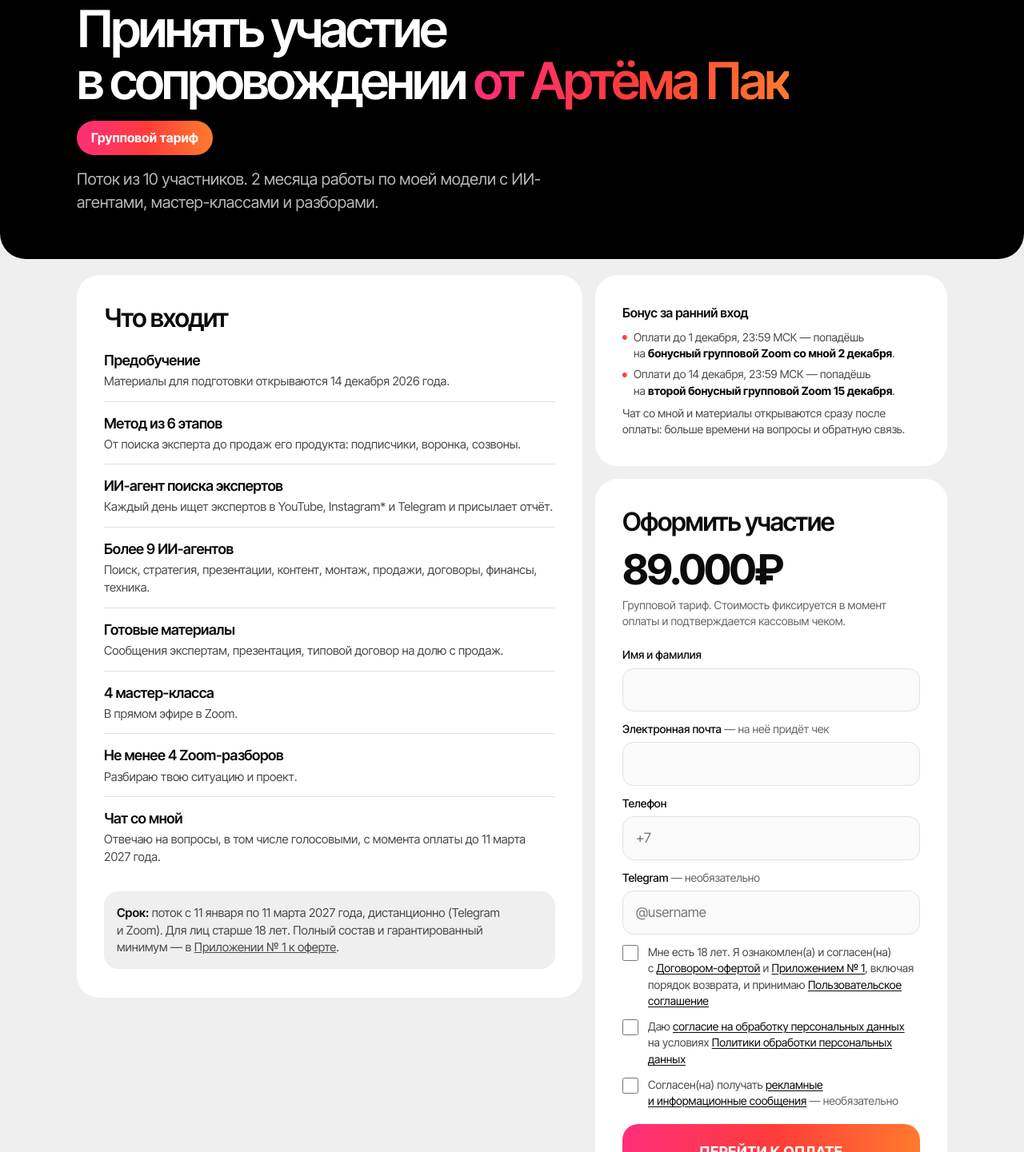
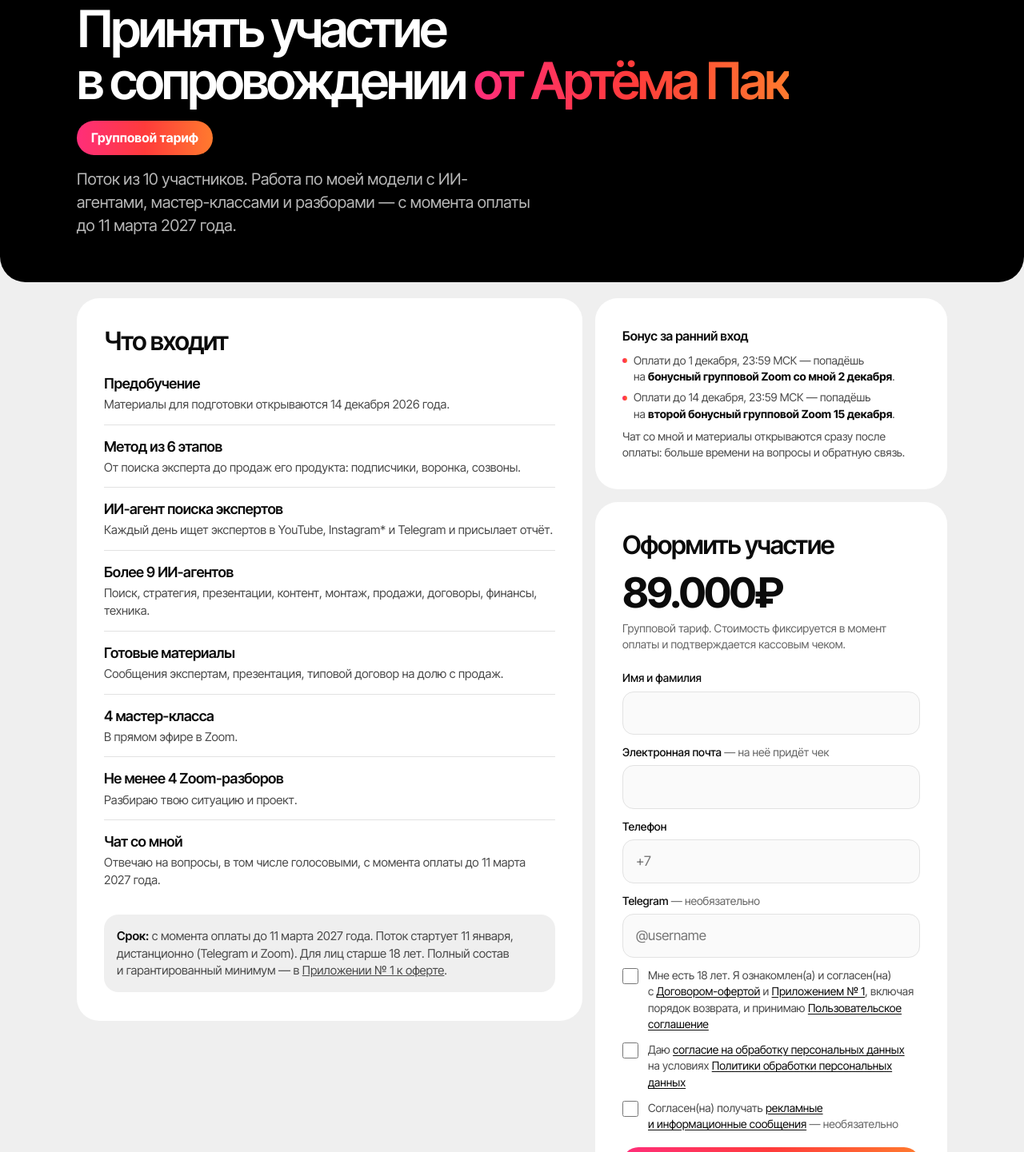
Before and after one commit to artem-pak/accompaniment, a plain HTML site: page group/index.html in a window 1280 px wide. Shown: the part 102-1543 px from the top of the page at 80% size. Drawn offline with Linux system fonts and the light colour scheme.

Commit message:
Group tariff: term is from payment until 11 March 2027
Co-Authored-By: Claude Sonnet 5.5 <noreply@anthropic.com>

```diff
--- a/group/index.html
+++ b/group/index.html
@@ -95,7 +95,7 @@
     <div class="pills" style="--pills-em:35.6"><div class="pill">Старт потока:<b>11&nbsp;января</b></div><div class="pill">Предобучение:<b>с&nbsp;14&nbsp;декабря</b></div><div class="pill">Мест:<b>10</b></div></div>
     <h1>Принять участие в&nbsp;сопровождении <span class="grad-text">от&nbsp;Артёма Пак</span></h1>
     <span class="tariff">Групповой тариф</span>
-    <p class="lead">Поток из&nbsp;10&nbsp;участников. 2&nbsp;месяца работы по&nbsp;моей модели с&nbsp;ИИ-агентами, мастер-классами и&nbsp;разборами.</p>
+    <p class="lead">Поток из&nbsp;10&nbsp;участников. Работа по&nbsp;моей модели с&nbsp;ИИ-агентами, мастер-классами и&nbsp;разборами&nbsp;— с&nbsp;момента оплаты до&nbsp;11&nbsp;марта 2027&nbsp;года.</p>
   </div>
 </header>
 
@@ -113,7 +113,7 @@
       <li><b>Не&nbsp;менее 4 Zoom-разборов</b><span>Разбираю твою ситуацию и&nbsp;проект.</span></li>
       <li><b>Чат со&nbsp;мной</b><span>Отвечаю на&nbsp;вопросы, в&nbsp;том числе голосовыми, с&nbsp;момента оплаты до&nbsp;11&nbsp;марта 2027&nbsp;года.</span></li>
     </ul>
-    <p class="dates"><b>Срок:</b> поток с&nbsp;11&nbsp;января по&nbsp;11&nbsp;марта 2027&nbsp;года, дистанционно (Telegram и&nbsp;Zoom). Для&nbsp;лиц старше 18&nbsp;лет. Полный состав и&nbsp;гарантированный минимум&nbsp;— в&nbsp;<a href="../docs/offer-prilozhenie.html">Приложении №&nbsp;1 к&nbsp;оферте</a>.</p>
+    <p class="dates"><b>Срок:</b> с&nbsp;момента оплаты до&nbsp;11&nbsp;марта 2027&nbsp;года. Поток стартует 11&nbsp;января, дистанционно (Telegram и&nbsp;Zoom). Для&nbsp;лиц старше 18&nbsp;лет. Полный состав и&nbsp;гарантированный минимум&nbsp;— в&nbsp;<a href="../docs/offer-prilozhenie.html">Приложении №&nbsp;1 к&nbsp;оферте</a>.</p>
   </section>
 
   <div class="side">
```
